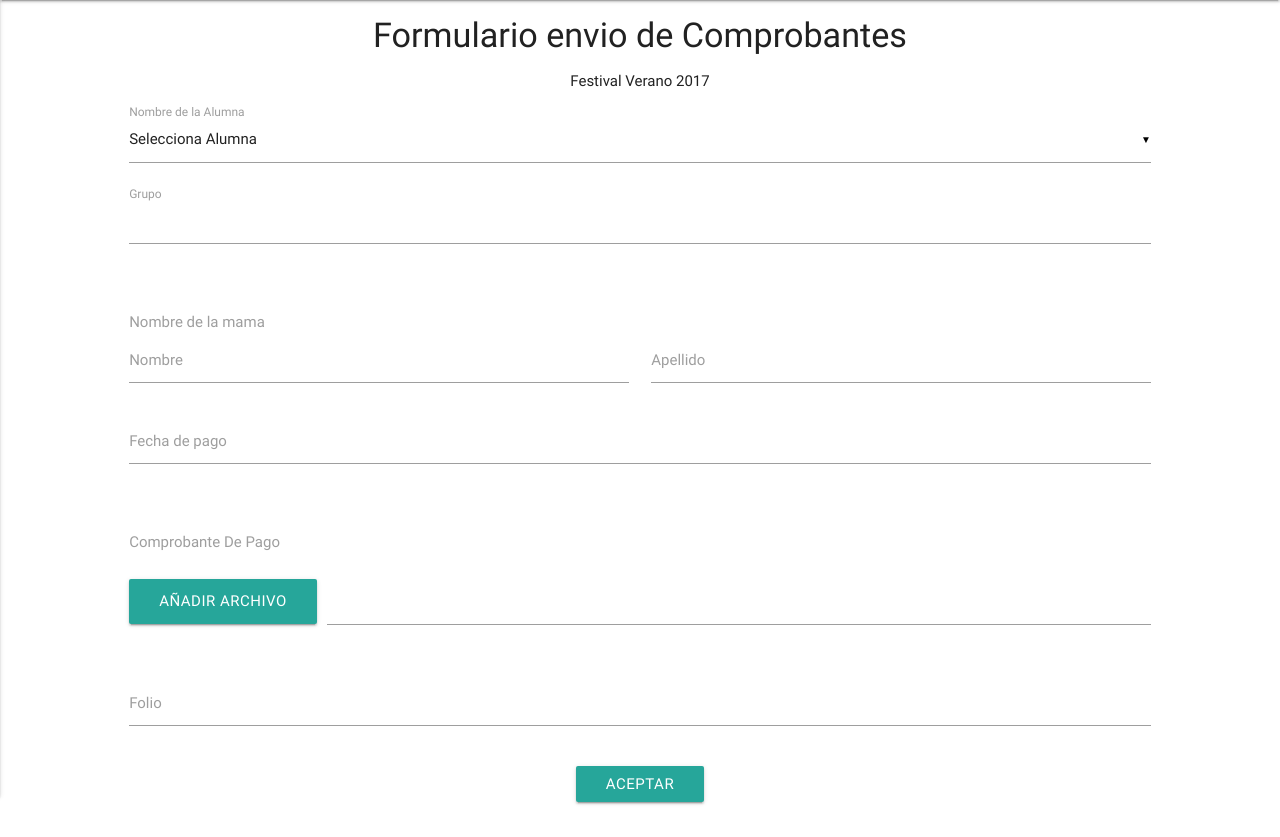
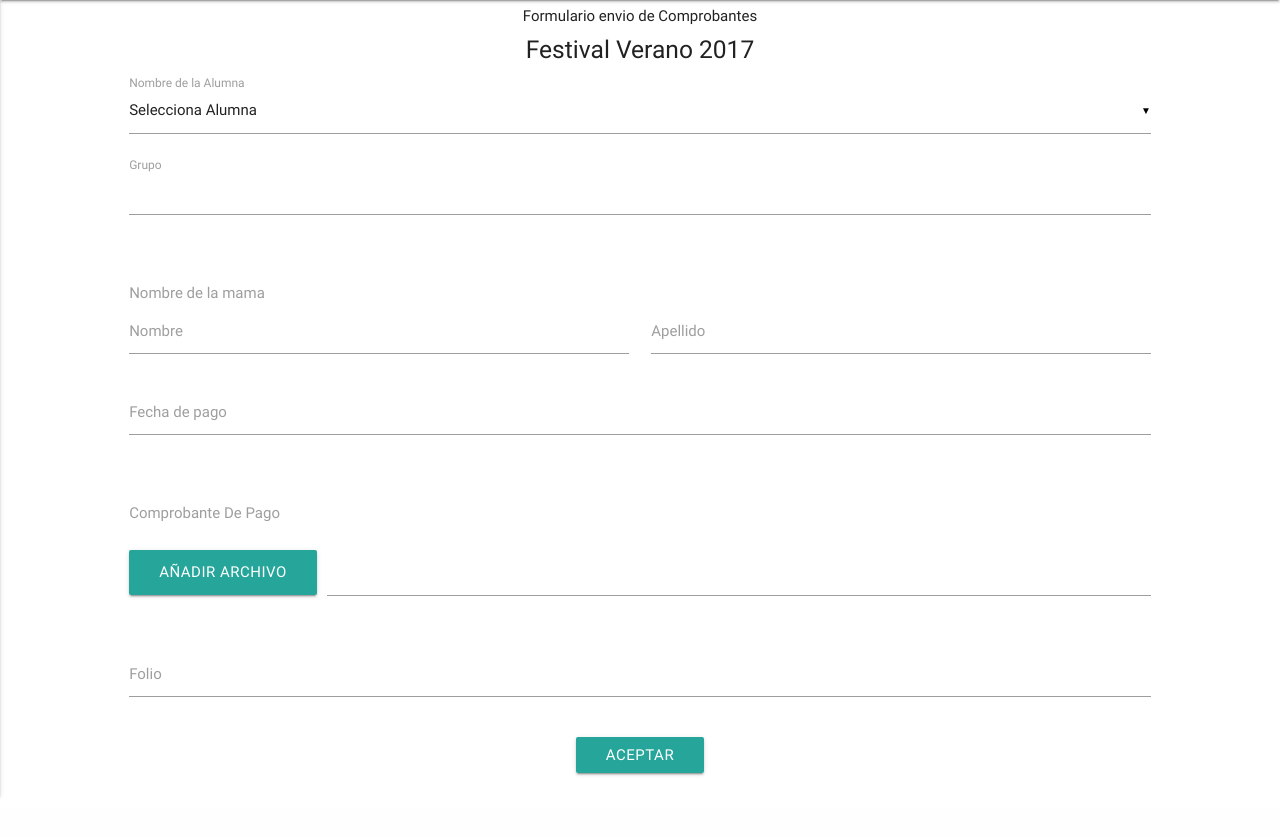
Before and after one commit to AraelBetancourt/PF_NE, a PHP site: page / in a window 1280 px wide. Shown: the part 64-901 px from the top of the page. After the commit the page ends 861 px from the top, so only its background shows below. Run offline with PHP 8.4, Linux system fonts and the light colour scheme; data comes from the database, SQL or seed files in the repository.

```diff
--- a/Lugares.php
+++ b/Lugares.php
@@ -21,8 +21,8 @@ $res=$p->getPagospublicos();
 </head>
 <body>
 <form >
-    <h4 class="center">Orden de envios de Comprobantes</h4>
-    <p class="center">Festival Verano 2017</p>
+    <h6 class="center">Orden de envios de Comprobantes</h6>
+    <h5 class="center">Festival Verano 2017</h5>
     <div class="row">
         <div class="col l10 offset-l1 m12 s12">
             <table class="striped" style="text-align: center">
--- a/index.php
+++ b/index.php
@@ -12,8 +12,8 @@ require_once "BackEnd/Grupos.php";
 ?>
 <div class="row">
     <form id="uploadimage" method="post" class="col l10 offset-l1 m12 s12" enctype="multipart/form-data">
-        <h4 class="center">Formulario envio de Comprobantes</h4>
-        <p class="center">Festival Verano 2017</p>
+        <h6 class="center">Formulario envio de Comprobantes</h6>
+        <h5 class="center">Festival Verano 2017</h5>
         <div class="input-field col s12">
             <select name="IdAlumna" id="IdAlumna">
                 <option value="" disabled selected>Selecciona Alumna</option>
```
